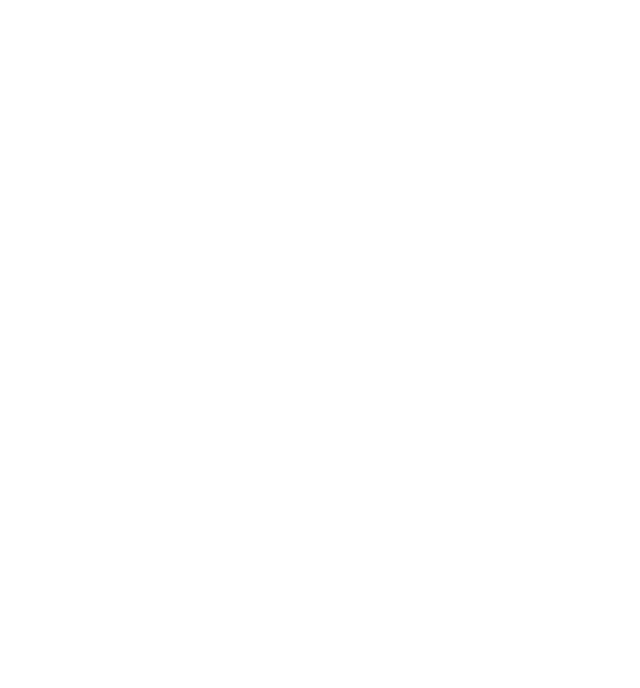
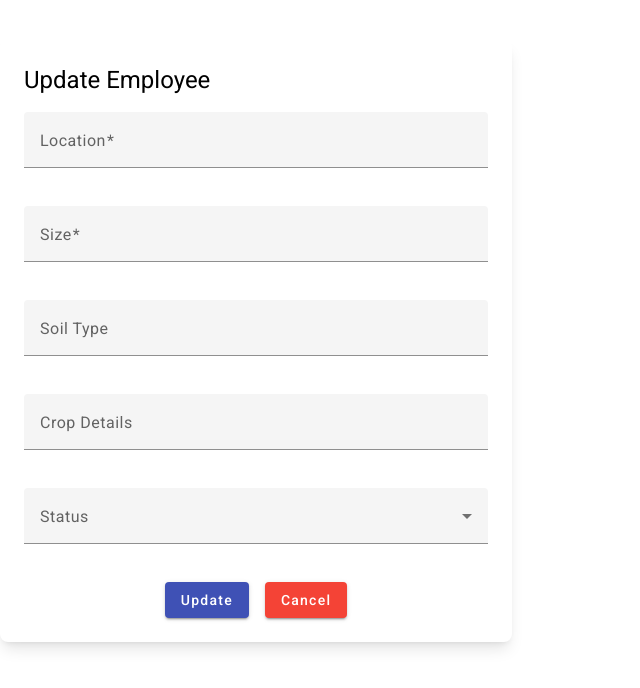
Before and after one commit to AbhayKejriwal/Capstone_Agricultural_Management_Frontend, an Angular app: page /farms/1 in a window 1280 px wide. Before the commit this address led to /. Shown: the top 688 px of the page, without its empty margins (0-640 px from the left). Built offline with nearby package versions, Linux system fonts and the light colour scheme; no server answers.

Commit message:
Add FarmForms and CropHealthForms components; update routing and farms service for CRUD operations

```diff
--- a/src/app/app-routing.module.ts
+++ b/src/app/app-routing.module.ts
@@ -5,6 +5,7 @@
 import { UnauthorizedComponent } from './components/auth/unauthorized/unauthorized.component';
 import { DashboardComponent } from './components/dashboard/dashboard.component';
 import { authGuard } from './guards/auth.guard';
+import { FarmFormsComponent } from './components/farms/farm-forms/farm-forms.component';
 
 const routes: Routes = [
   { path: 'login', component: LoginComponent },
@@ -15,6 +16,8 @@
     canActivate: [authGuard],
     data: { roles: ['admin', 'farmer', 'buyer', 'consultant'] },
   },
+  { path: 'farms/add', component: FarmFormsComponent  },
+  { path: 'farms/:id', component: FarmFormsComponent  },
   { path: '', redirectTo: 'login', pathMatch: 'full' },
   { path: 'unauthorized', component: UnauthorizedComponent }
 ];
--- a/src/app/app.module.ts
+++ b/src/app/app.module.ts
@@ -23,6 +23,8 @@
 import { DashboardComponent } from './components/dashboard/dashboard.component';
 import { FarmsComponent } from './components/farms/farms.component';
 import { CropHealthComponent } from './components/crop-health/crop-health.component';
+import { FarmFormsComponent } from './components/farms/farm-forms/farm-forms.component';
+import { CropHealthFormsComponent } from './components/crop-health/crop-health-forms/crop-health-forms.component';
 
 @NgModule({
   declarations: [
@@ -32,7 +34,9 @@
     UnauthorizedComponent,
     DashboardComponent,
     FarmsComponent,
-    CropHealthComponent
+    CropHealthComponent,
+    FarmFormsComponent,
+    CropHealthFormsComponent
   ],
   imports: [
     BrowserModule,
--- /dev/null
+++ b/src/app/components/crop-health/crop-health-forms/crop-health-forms.component.html
@@ -0,0 +1 @@
+<p>crop-health-forms works!</p>
--- /dev/null
+++ b/src/app/components/farms/farm-forms/farm-forms.component.html
@@ -0,0 +1,41 @@
+<div class="container max-w-lg mt-10 p-6 bg-white shadow-lg rounded-lg">
+
+    <h1 class="text-3xl font-bold mb-6">{{editFarmId?'Update Employee':'Add New Employee'}}</h1>
+
+    <form class="grid gap-4" [formGroup]="farmForm">
+        <mat-form-field class="w-full">
+            <mat-label>Location</mat-label>
+            <input matInput name="location" type="text" formControlName="location" />
+        </mat-form-field>
+
+        <mat-form-field class="w-full">
+            <mat-label>Size</mat-label>
+            <input matInput name="size" type="number" formControlName="size" />
+        </mat-form-field>
+
+        <mat-form-field class="w-full">
+            <mat-label>Soil Type</mat-label>
+            <input matInput name="soilType" type="text" formControlName="soilType" />
+        </mat-form-field>
+
+        <mat-form-field class="w-full">
+            <mat-label>Crop Details</mat-label>
+            <input matInput name="cropDetails" type="text" formControlName="cropDetails" />
+        </mat-form-field>
+
+        <mat-form-field class="w-full">
+            <mat-label>Status</mat-label>
+            <mat-select name="status" formControlName="status">
+                <mat-option value="Active">Active</mat-option>
+                <mat-option value="Inactive">Inactive</mat-option>
+            </mat-select>
+        </mat-form-field>
+
+        <div class="flex justify-center gap-4">
+            <button *ngIf="editFarmId" mat-raised-button color="primary" type="button" (click)="updateFarm()">Update</button>
+            <button *ngIf="!editFarmId" mat-raised-button color="primary" type="button" (click)="addFarm()">Add</button>
+
+            <button mat-raised-button color="warn" type="button" routerLink="/dashboard">Cancel</button>
+        </div>
+    </form>
+</div>
--- /dev/null
+++ b/src/app/components/farms/farm-forms/farm-forms.component.ts
@@ -0,0 +1,42 @@
+import { Component } from '@angular/core';
+import { FormBuilder, FormGroup, Validators } from '@angular/forms';
+import { FarmsService } from '../../../services/farms.service';
+import { ActivatedRoute, Route, Router } from '@angular/router';
+
+@Component({
+  selector: 'app-farm-forms',
+  templateUrl: './farm-forms.component.html'
+})
+export class FarmFormsComponent {
+  farmForm: FormGroup;
+  editFarmId!: string
+
+  constructor(
+    private fb: FormBuilder,
+    private farmService: FarmsService,
+    private router: Router,
+    private route: ActivatedRoute
+  ) {
+    this.farmForm = this.fb.group({
+      location: ['', Validators.required],
+      size: ['', Validators.required],
+      soilType: [''],
+      cropDetails: [''],
+      status: ['active']
+    });
+  }
+
+  ngOnInit() {
+    this.editFarmId = this.route.snapshot.params['id'];
+    if (this.editFarmId) {
+      this.farmService.getFarm(this.editFarmId).subscribe((result) => {
+          this.farmForm.patchValue(result); //patchvalue will populate the value in the form
+        });
+    }
+    console.log('id:', this.editFarmId);
+  }
+
+  addFarm(){}
+
+  updateFarm(){}
+}
--- a/src/app/components/farms/farms.component.html
+++ b/src/app/components/farms/farms.component.html
@@ -1 +1,48 @@
-<p>farms works!</p>
+<div class="container mx-auto mt-10">
+    <!-- Header Section -->
+    <div class="flex justify-between items-center p-4 bg-blue-50 rounded-lg shadow-md">
+        <h1 class="text-3xl font-bold text-blue-700">Farms</h1>
+        <button mat-raised-button color="accent" routerLink="/farms/add">Add farm</button>
+    </div>
+
+    <!-- Table Section -->
+    <div class="overflow-x-auto mx-auto max-h-full shadow-lg rounded-lg mt-6 bg-white">
+        <table class="table-auto w-full border-collapse">
+            <thead class="bg-blue-600 text-white">
+                <tr>
+                    <th class="py-3 px-6 text-left border-b border-gray-200">Location</th>
+                    <th class="py-3 px-6 text-left border-b border-gray-200">Size</th>
+                    <th class="py-3 px-6 text-left border-b border-gray-200">Soil Type</th>
+                    <th class="py-3 px-6 text-left border-b border-gray-200">Crop Details</th>
+                    <th class="py-3 px-6 text-left border-b border-gray-200">Status</th>
+                    <th class="py-3 px-6 text-left border-b border-gray-200">Edit / Delete</th>
+                </tr>
+            </thead>
+            <tbody>
+                <tr *ngIf="farms.length === 0 && !error && !loading">
+                    <td class="py-3 px-6 border-t border-gray-200" colspan="6">No farms found</td>
+                </tr>
+                <tr *ngIf="error">
+                    <td class="py-3 px-6 border-t border-gray-200 text-red-500" colspan="6">
+                        {{ error }}
+                    </td>
+                </tr>
+                <tr *ngIf="loading">
+                    <td class="py-3 px-6 border-t border-gray-200" colspan="6">Loading...</td>
+                </tr>
+
+                <tr *ngFor="let farm of farms" class="border-b hover:bg-gray-100 transition-colors">
+                    <td class="py-3 px-6 border-t border-gray-200">{{ farm.location }}</td>
+                    <td class="py-3 px-6 border-t border-gray-200">{{ farm.size }}</td>
+                    <td class="py-3 px-6 border-t border-gray-200">{{ farm.soilType }}</td>
+                    <td class="py-3 px-6 border-t border-gray-200">{{ farm.cropDetails }}</td>
+                    <td class="py-3 px-6 border-t border-gray-200">{{ farm.status }}</td>
+                    <td class="flex gap-4 p-2 border-t border-gray-200">
+                        <button mat-raised-button color="accent" [routerLink]="'/farms/'+farm._id">Edit</button>
+                        <button mat-raised-button color="warn" (click)="deleteFarm(farm._id!)">Delete</button>
+                    </td>
+                </tr>
+            </tbody>
+        </table>
+    </div>
+</div>
--- a/src/app/components/farms/farms.component.ts
+++ b/src/app/components/farms/farms.component.ts
@@ -1,9 +1,42 @@
 import { Component } from '@angular/core';
+import { Farm, FarmsService } from '../../services/farms.service';
 
 @Component({
   selector: 'app-farms',
-  templateUrl: './farms.component.html'
+  templateUrl: './farms.component.html',
 })
 export class FarmsComponent {
+  farms: Farm[] = [];
+  error: string | null = null;
+  loading: boolean = true;
 
+  constructor(private farmsService: FarmsService) {}
+
+  ngOnInit() {
+    this.farmsService.getFarms().subscribe(
+      (farms) => {
+        this.farms = farms;
+        this.loading = false;
+      },
+      (error) => {
+        console.error(error);
+        this.error = 'Failed to load farms';
+        this.loading = false;
+      }
+    );
+  }
+
+  deleteFarm(id: string) {
+    const ok = confirm('Are you sure you want to delete this farm?');
+    if (!ok) {
+      this.farmsService.deleteFarm(id).subscribe(
+        () => {
+          this.farms = this.farms.filter((farm) => farm._id !== id);
+        },
+        (error) => {
+          console.error(error);
+        }
+      );
+    }
+  }
 }
--- a/src/app/services/farms.service.ts
+++ b/src/app/services/farms.service.ts
@@ -1,9 +1,44 @@
+import { HttpClient } from '@angular/common/http';
 import { Injectable } from '@angular/core';
+
+export interface Farm {
+  _id?: string;
+  farmerId: string;
+  location: string;
+  size: number;
+  soilType: string;
+  cropDetails: string;
+  status: {
+    type: string;
+    enum: ['active', 'inactive'];
+  }
+}
 
 @Injectable({
   providedIn: 'root'
 })
 export class FarmsService {
+  private apiUrl = 'http://localhost:5000/api/farms';
 
-  constructor() { }
+  constructor(private httpClient: HttpClient) { }
+
+  getFarms() {
+    return this.httpClient.get<Farm[]>(this.apiUrl);
+  }
+
+  getFarm(id: string) {
+    return this.httpClient.get<Farm>(`${this.apiUrl}/${id}`);
+  }
+
+  createFarm(farm: Farm) {
+    return this.httpClient.post<{}>(this.apiUrl, farm);
+  }
+
+  updateFarm(id: string, farm: Farm) {
+    return this.httpClient.put<{ message: String, farm: Farm }>(`${this.apiUrl}/${id}`, farm);
+  }
+
+  deleteFarm(id: string) {
+    return this.httpClient.delete<{}>(`${this.apiUrl}/${id}`);
+  }
 }
```
Also changed, not shown: src/app/components/crop-health/crop-health-forms/crop-health-forms.component.ts (added, +9 -0 lines).
